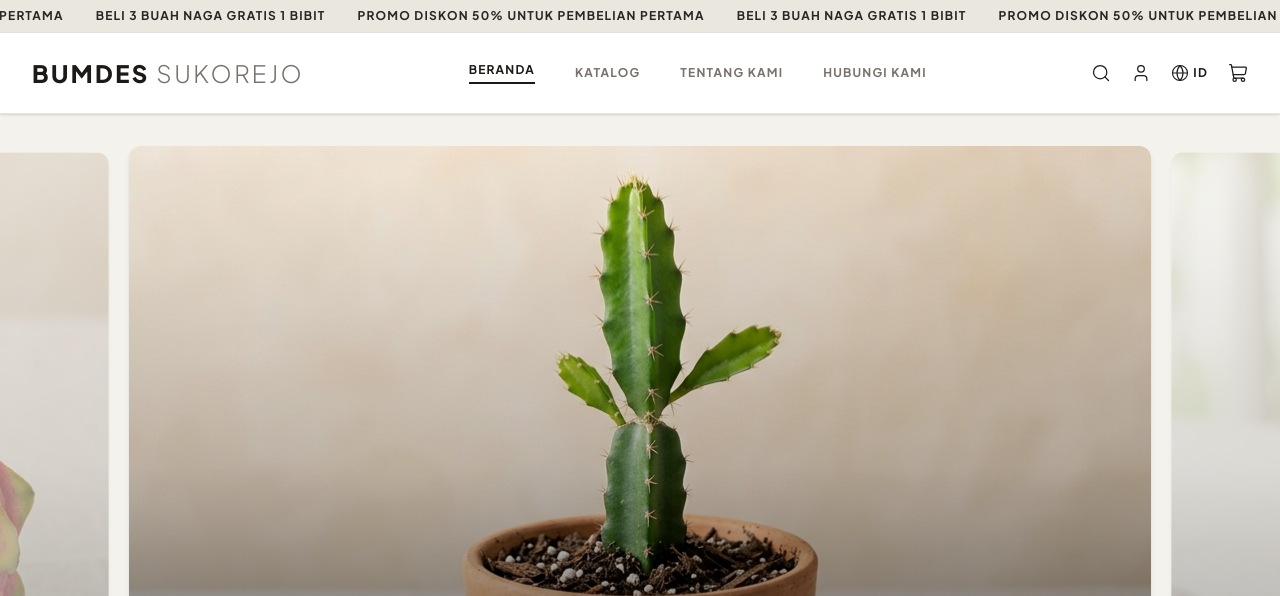
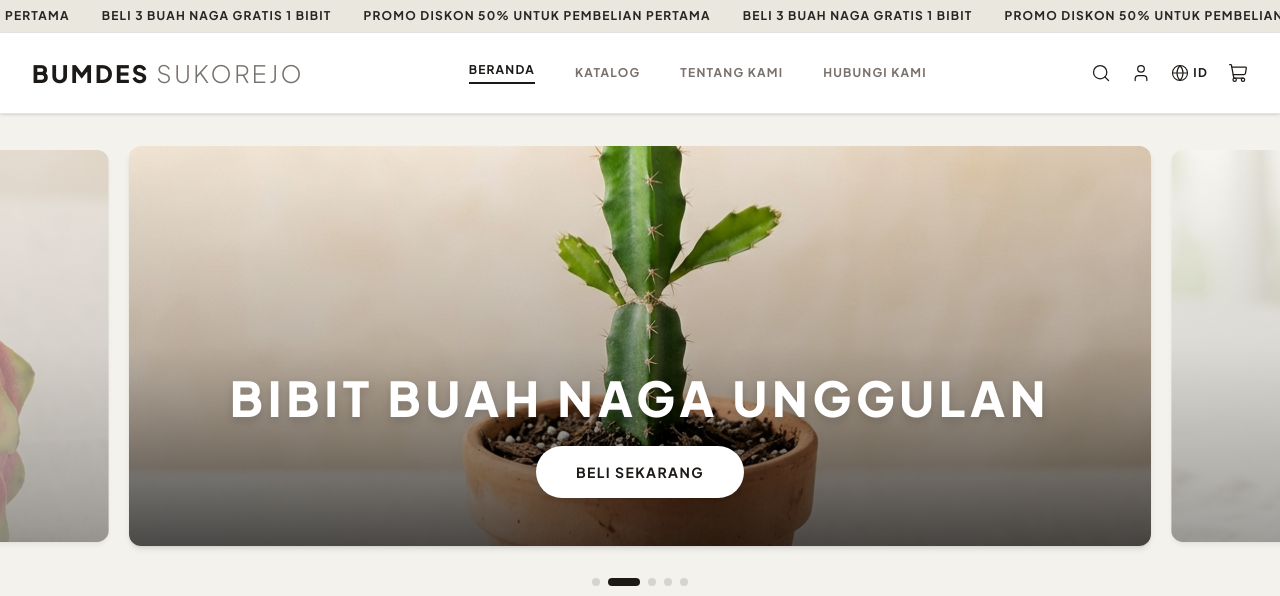
Before and after one commit to masterlearn22/umkm_desa-Sukorejo, a React (Vite) app: page / in a window 1280 px wide. Shown: the top 596 px of the page. Built offline with nearby package versions, Linux system fonts and the light colour scheme; no server answers; a web font is replaced by a local one.

Commit message:
style: reduce hero section height

```diff
--- a/src/components/Hero.jsx
+++ b/src/components/Hero.jsx
@@ -49,7 +49,7 @@ const Hero = () => {
             <SwiperSlide key={index} className="flex justify-center items-center py-4">
               {({ isActive }) => (
                 <div
-                  className={`relative w-full h-[60vh] sm:h-[70vh] lg:h-[80vh] min-h-[500px] rounded-xl overflow-hidden shadow-md group transition-all duration-500 ease-out ${
+                  className={`relative w-full h-[40vh] sm:h-[45vh] lg:h-[50vh] min-h-[300px] rounded-xl overflow-hidden shadow-md group transition-all duration-500 ease-out ${
                     isActive ? 'scale-100 opacity-100' : 'scale-[0.98] opacity-50'
                   }`}
                 >
```
